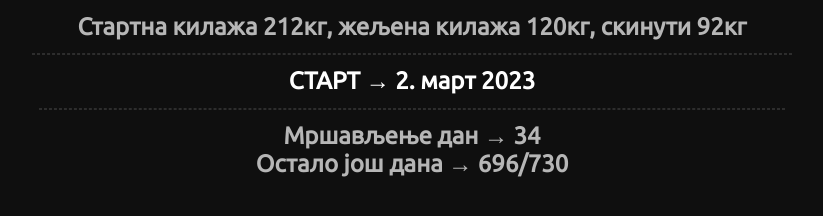
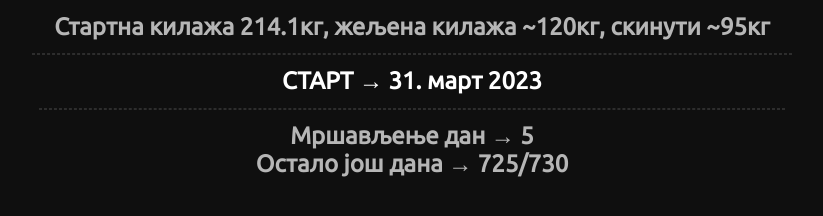
Before and after one commit to darkodrazovic/date-counter, a plain HTML site: page index.html in a window 1280 px wide. Shown: the whole page, without its empty margins (228-1051 px from the left). Drawn offline with Linux system fonts and the light colour scheme.

Commit message:
Final start

```diff
--- a/index.html
+++ b/index.html
@@ -44,13 +44,13 @@
 </head>
 
 <body>
-  <notice>Стартна килажа 212кг, жељена килажа 120кг, скинути 92кг
+  <notice>Стартна килажа 214.1кг, жељена килажа ~120кг, скинути ~95кг
     <hr style="color: #2d2d2d;">
   </notice>
   <p id="timer"></p>
   <script>
     function updateTimer() {
-      past = Date.parse("2023-03-02 15:20:00");
+      past = Date.parse("2023-03-31 12:00:00");
       days_to_count = "730"
       pastY = new Date(past).toLocaleString("en-US", { year: "numeric" });
       pastM = new Date(past).toLocaleString("sr-RS", { month: "long" });
```
